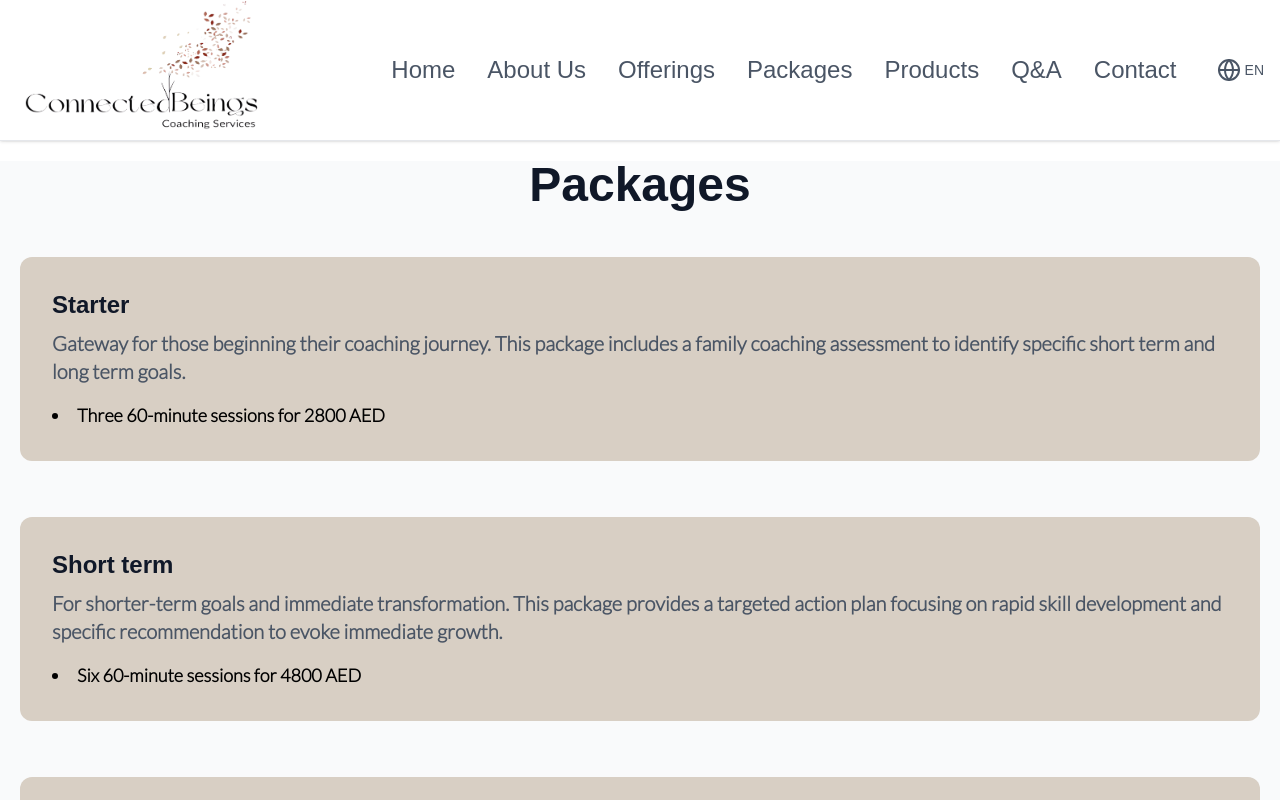
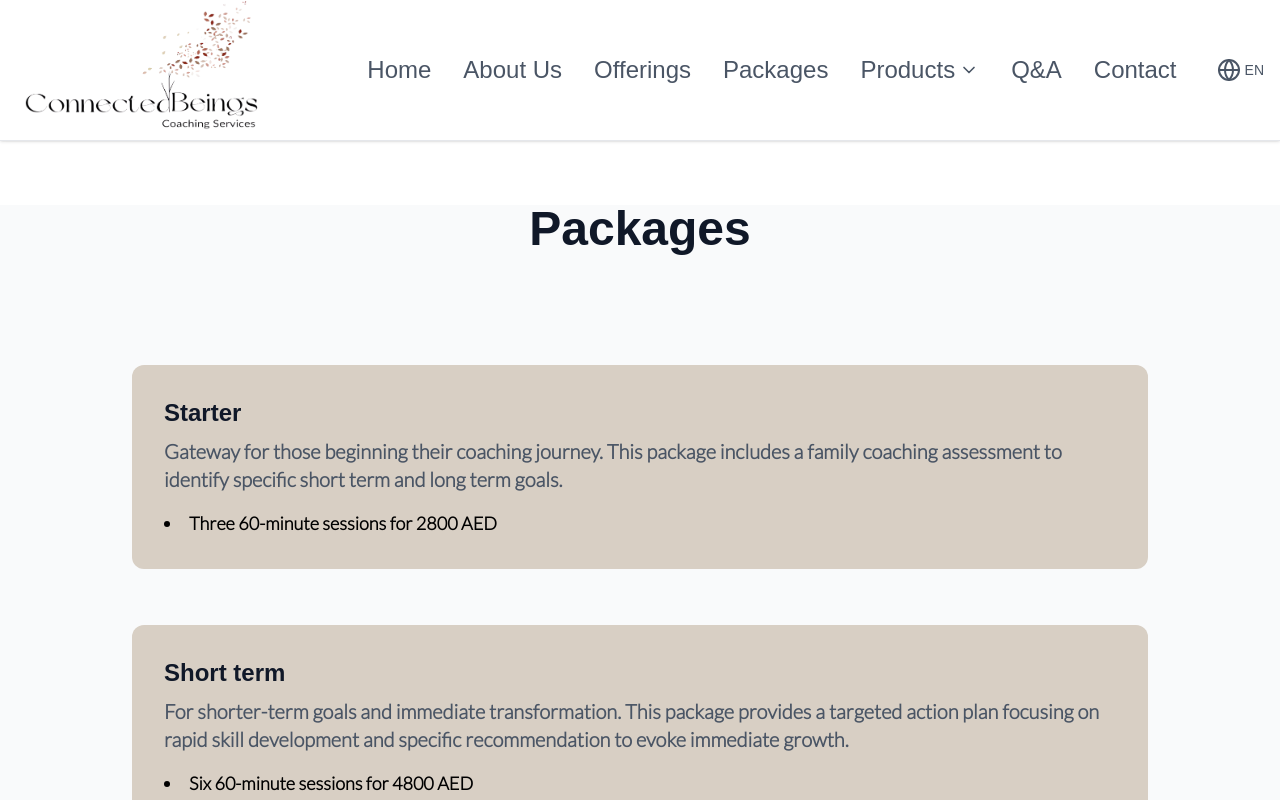
Before and after one commit to wpradere/fisioterap-web, a Next.js app: page /packages in a window 1280 px wide. Shown: the top 800 px of the page. Built offline with nearby package versions, Linux system fonts and the light colour scheme; a web font is replaced by a local one.

Commit message:
se modifica el nav y se acomoda algunos modulos

```diff
--- a/src/app/packages/page.tsx
+++ b/src/app/packages/page.tsx
@@ -32,10 +32,10 @@ export default function Packages() {
   return (
     <section className="bg-gray-50">
       <div className="px-5">
-        <h2 className="text-4xl md:text-5xl font-bold text-gray-900 text-center mb-12 mt-5">
+        <h2 className="text-4xl md:text-5xl font-bold text-gray-900 text-center mb-12 mt-16">
           {t("packages.title")}
         </h2>
-        <div className="grid md:grid-rows-3 gap-8 justify-center">
+        <div className="grid md:grid-rows-3 gap-8 justify-center m-28">
           {packages.map((pkg, index) => (
             <div
               key={index}
--- a/src/app/services/page.tsx
+++ b/src/app/services/page.tsx
@@ -78,7 +78,7 @@ export default function Offerings() {
           <h2 className="text-4xl md:text-5xl font-bold text-gray-900 text-center mb-12">
             {t("services.title")}
           </h2>
-          <div className="grid md:grid-cols-4 gap-8">
+          <div className="grid md:grid-cols-2 gap-8 m-36">
             {services.map((service, index) => (
               <div
                 key={index}
--- a/src/components/nav.tsx
+++ b/src/components/nav.tsx
@@ -1,7 +1,7 @@
 "use client";
 
 import React, { useState } from "react";
-import { Menu, X, Globe } from "lucide-react";
+import { Menu, X, Globe, ChevronDown } from "lucide-react";
 import Image from "next/image";
 import Link from "next/link";
 import { useLanguage } from "@/context/LanguageContext";
@@ -9,6 +9,7 @@ import { useLanguage } from "@/context/LanguageContext";
 export default function Nav() {
   const [isMenuOpen, setIsMenuOpen] = useState(false);
   const [isLangMenuOpen, setIsLangMenuOpen] = useState(false);
+  const [isProductsMenuOpen, setIsProductsMenuOpen] = useState(false);
   const { language, setLanguage, t } = useLanguage();
 
   return (
@@ -57,12 +58,29 @@ export default function Nav() {
               >
                 {t("nav.packages")}
               </Link>
-              <Link
-                href={"/pacages"}
-                className="text-gray-600 hover:text-sand font-medium transition-colors text-2xl"
-              >
-                {t("nav.products")}
-              </Link>
+              {/* Products Dropdown */}
+              <div className="relative">
+                <button
+                  onClick={() => setIsProductsMenuOpen(!isProductsMenuOpen)}
+                  className="flex items-center gap-1 text-gray-600 hover:text-sand font-medium transition-colors text-2xl"
+                >
+                  {t("nav.products")}
+                  <ChevronDown size={20} className={`transition-transform ${isProductsMenuOpen ? 'rotate-180' : ''}`} />
+                </button>
+                {isProductsMenuOpen && (
+                  <div className="absolute left-0 mt-2 bg-white border border-gray-200 rounded-lg shadow-lg py-1 min-w-[160px]">
+                    <a
+                      href="https://shopify.com"
+                      target="_blank"
+                      rel="noopener noreferrer"
+                      onClick={() => setIsProductsMenuOpen(false)}
+                      className="block w-full text-left px-4 py-2 text-gray-600 hover:bg-gray-100 hover:text-sand transition-colors"
+                    >
+                      {t("nav.products")}
+                    </a>
+                  </div>
+                )}
+              </div>
               <Link
                 href={"/faq"}
                 className="text-gray-600 hover:text-sand font-medium transition-colors text-2xl"
@@ -195,6 +213,32 @@ export default function Nav() {
               >
                 {t("nav.packages")}
               </Link>
+              {/* Products Dropdown Mobile */}
+              <div>
+                <button
+                  onClick={() => setIsProductsMenuOpen(!isProductsMenuOpen)}
+                  className="flex items-center gap-1 text-gray-600 hover:text-teal-600 font-medium"
+                >
+                  {t("nav.products")}
+                  <ChevronDown size={16} className={`transition-transform ${isProductsMenuOpen ? 'rotate-180' : ''}`} />
+                </button>
+                {isProductsMenuOpen && (
+                  <div className="ml-4 mt-2 space-y-2">
+                    <a
+                      href="https://shopify.com"
+                      target="_blank"
+                      rel="noopener noreferrer"
+                      onClick={() => {
+                        setIsProductsMenuOpen(false);
+                        setIsMenuOpen(false);
+                      }}
+                      className="block text-gray-600 hover:text-teal-600 font-medium"
+                    >
+                      {t("nav.products")}
+                    </a>
+                  </div>
+                )}
+              </div>
               <Link
                 href="/faq"
                 onClick={() => setIsMenuOpen(false)}
```
